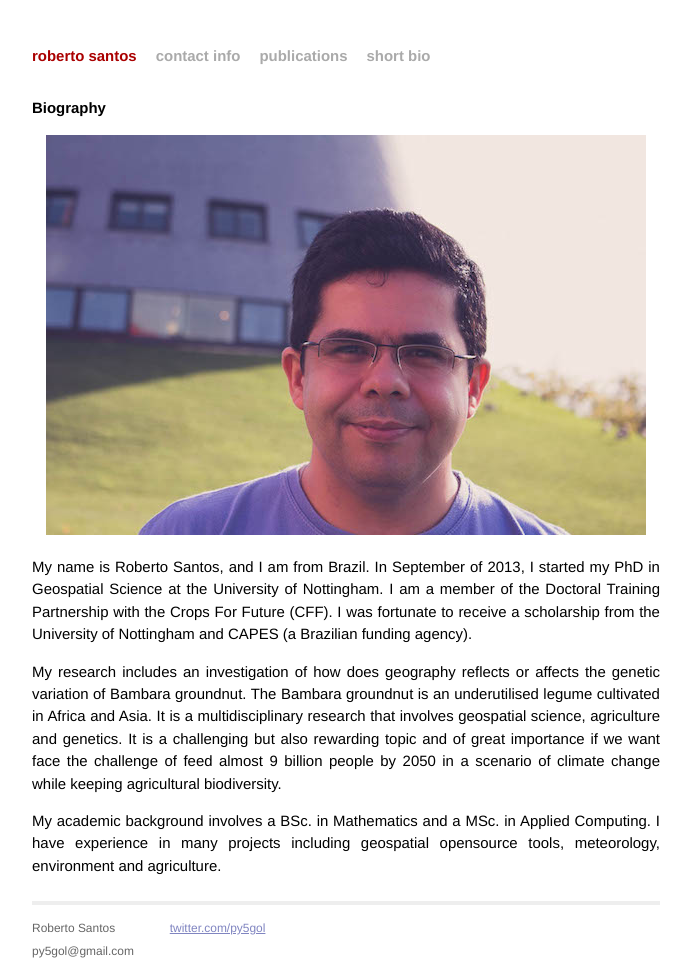
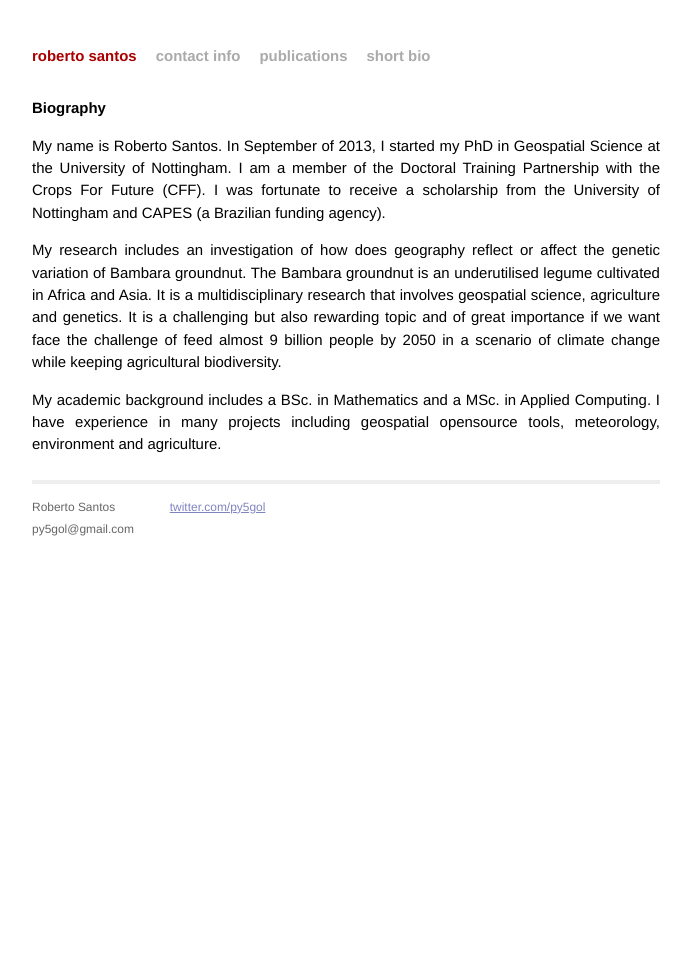
Before and after one commit to py5gol/py5gol.github.io, a Jekyll site: the page built from shortbio.html, in a window 1280 px wide. Shown: the whole page, without its empty margins (294-985 px from the left). Built offline with Jekyll 4.4.1, drawn with Linux system fonts in a browser that asks for light colours; Markdown is read by kramdown in place of the engine named in the settings; after the commit the page ends 945 px from its top, so only the background shows below that.

Commit message:
Apaguei foto.

```diff
--- a/shortbio.html
+++ b/shortbio.html
@@ -6,11 +6,9 @@ title: py5gol - desenvolvimento de software, geoprocessamento e outras coisas al
 <div id="home">
   <h1>Biography</h1>
 
-    <center><img src='/downloads/IMG_8135.jpg'/></center>
+    <p>My name is Roberto Santos. In September of 2013, I started my PhD in Geospatial Science at the University of Nottingham. I am a member of the Doctoral Training Partnership with the Crops For Future (CFF). I was fortunate to receive a scholarship from the University of Nottingham and CAPES (a Brazilian funding agency).</p>
 
-    <p>My name is Roberto Santos, and I am from Brazil. In September of 2013, I started my PhD in Geospatial Science at the University of Nottingham. I am a member of the Doctoral Training Partnership with the Crops For Future (CFF). I was fortunate to receive a scholarship from the University of Nottingham and CAPES (a Brazilian funding agency).</p>
+    <p>My research includes an investigation of how does geography reflect or affect the genetic variation of Bambara groundnut. The Bambara groundnut is an underutilised legume cultivated in Africa and Asia. It is a multidisciplinary research that involves geospatial science, agriculture and genetics. It is a challenging but also rewarding topic and of great importance if we want face the challenge of feed almost 9 billion people by 2050 in a scenario of climate change while keeping agricultural biodiversity.</p>
 
-    <p>My research includes an investigation of how does geography reflects or affects the genetic variation of Bambara groundnut. The Bambara groundnut is an underutilised legume cultivated in Africa and Asia. It is a multidisciplinary research that involves geospatial science, agriculture and genetics. It is a challenging but also rewarding topic and of great importance if we want face the challenge of feed almost 9 billion people by 2050 in a scenario of climate change while keeping agricultural biodiversity.</p>
-
-    <p>My academic background involves a BSc. in Mathematics and a MSc. in Applied Computing. I have experience in many projects including geospatial opensource tools, meteorology, environment and agriculture.</p>
+    <p>My academic background includes a BSc. in Mathematics and a MSc. in Applied Computing. I have experience in many projects including geospatial opensource tools, meteorology, environment and agriculture.</p>
 </div>
```
